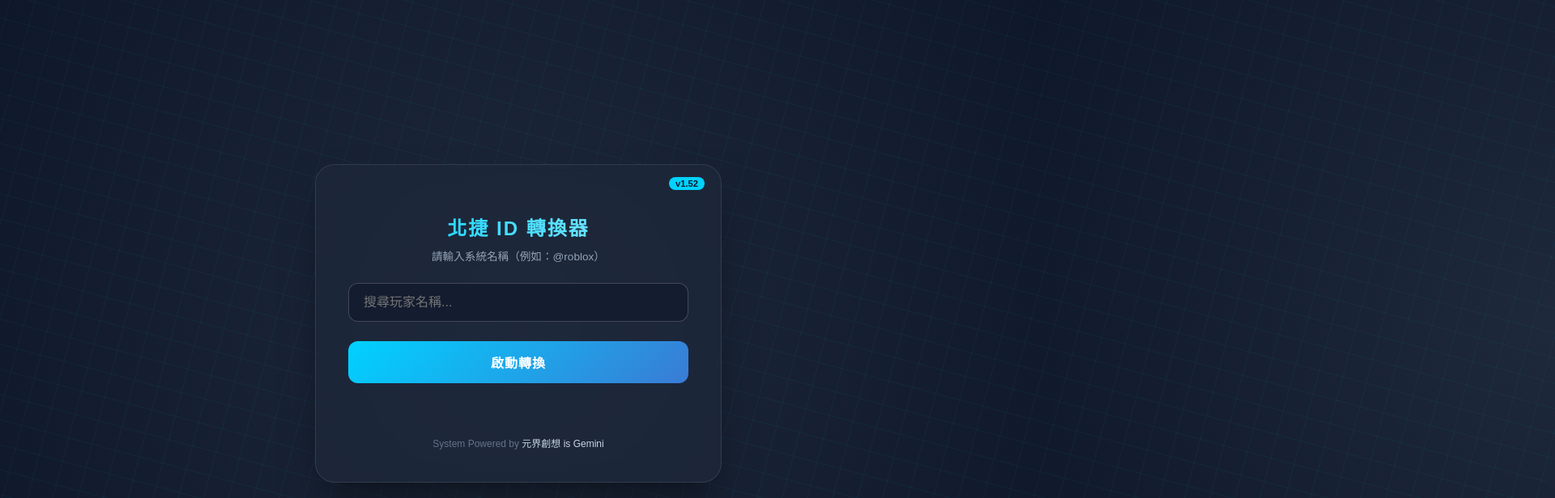
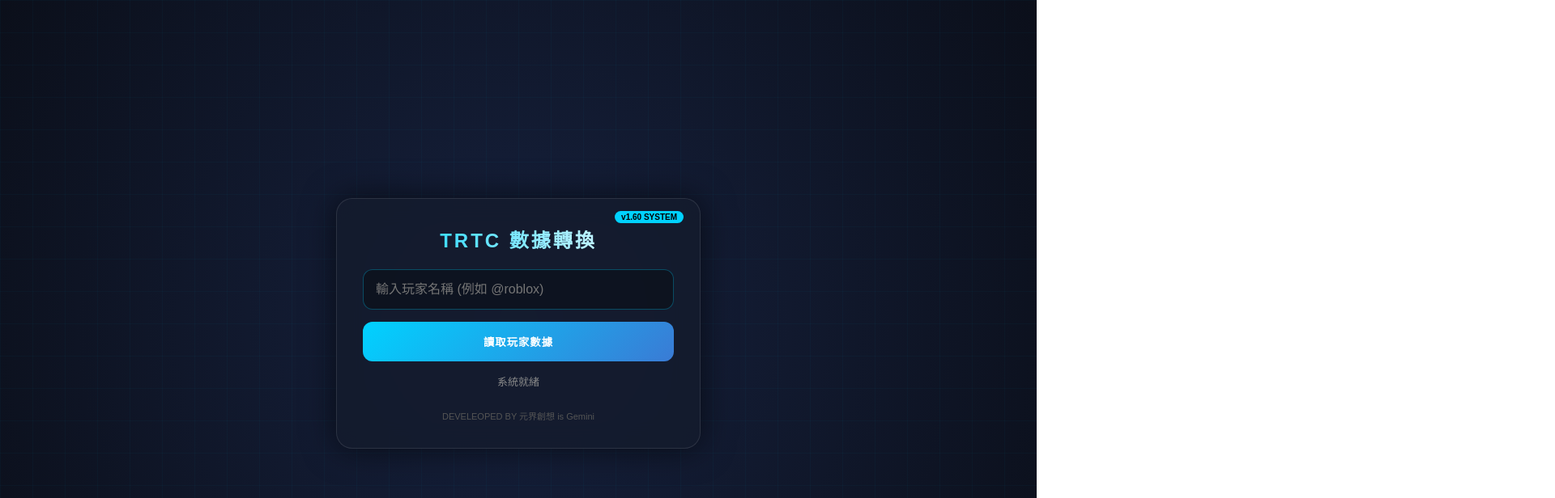
Before and after one commit to mv-org-tw/Roblox-ID, a plain HTML site: page index.html in a window 1280 px wide. Shown: the top 616 px of the page at 81% size, 1920 px wide, since content can reach past the window. Drawn offline with Linux system fonts and the light colour scheme.

Commit message:
Update index.html for version 1.60 enhancements

```diff
--- a/index.html
+++ b/index.html
@@ -3,275 +3,244 @@
 <head>
     <meta charset="UTF-8">
     <meta name="viewport" content="width=device-width, initial-scale=1.0">
-    <title>北捷模擬器轉換器 v1.52</title>
+    <title>，Roblox [user] to [ID] 轉換器 v1.60</title>
     <style>
         :root {
             --primary: #00d2ff;
             --secondary: #3a7bd5;
-            --bg: #0f172a;
-            --card-bg: rgba(30, 41, 59, 0.7);
+            --bg: #0b0f1a;
+            --card-bg: rgba(20, 28, 45, 0.85);
+            --accent: #4ade80;
         }
+
+        * { box-sizing: border-box; }
 
         body {
             margin: 0;
             padding: 0;
             font-family: 'PingFang TC', 'Microsoft JhengHei', sans-serif;
-            background: radial-gradient(circle at center, #1e293b 0%, #0f172a 100%);
+            background: radial-gradient(circle at center, #16213e 0%, #0b0f1a 100%);
             color: white;
             display: flex;
             justify-content: center;
             align-items: center;
-            height: 100vh;
-            overflow: hidden;
+            min-height: 100vh;
+            overflow-x: hidden;
         }
 
-        /* 科技感背景裝飾 */
-        body::before {
-            content: "";
-            position: absolute;
-            width: 200%;
-            height: 200%;
-            background-image: linear-gradient(rgba(0, 210, 255, 0.05) 1px, transparent 1px),
-                              linear-gradient(90deg, rgba(0, 210, 255, 0.05) 1px, transparent 1px);
-            background-size: 30px 30px;
-            transform: rotate(15deg);
+        /* 科技背景 */
+        .grid-bg {
+            position: fixed;
+            top: 0; left: 0; width: 100%; height: 100%;
+            background-image: linear-gradient(rgba(0, 210, 255, 0.03) 1px, transparent 1px),
+                              linear-gradient(90deg, rgba(0, 210, 255, 0.03) 1px, transparent 1px);
+            background-size: 40px 40px;
             z-index: -1;
         }
 
         .card {
             background: var(--card-bg);
-            backdrop-filter: blur(12px);
+            backdrop-filter: blur(15px);
             border: 1px solid rgba(255, 255, 255, 0.1);
-            padding: 2.5rem;
-            border-radius: 24px;
-            box-shadow: 0 25px 50px -12px rgba(0, 0, 0, 0.5);
-            width: 90%;
-            max-width: 420px;
+            padding: 2rem;
+            border-radius: 20px;
+            box-shadow: 0 0 40px rgba(0, 0, 0, 0.6);
+            width: 95%; /* 自動調整大小關鍵 */
+            max-width: 450px;
             text-align: center;
             position: relative;
+            transition: all 0.3s ease;
         }
 
         .version-badge {
             position: absolute;
-            top: 15px;
-            right: 20px;
-            font-size: 0.7rem;
+            top: 15px; right: 20px;
+            font-size: 10px;
             background: var(--primary);
-            color: #0f172a;
+            color: #000;
             padding: 2px 8px;
-            border-radius: 10px;
+            border-radius: 20px;
             font-weight: bold;
         }
 
         h2 {
-            margin-bottom: 0.5rem;
-            letter-spacing: 2px;
-            background: linear-gradient(to right, #00d2ff, #91eaff);
+            margin: 0 0 20px 0;
+            letter-spacing: 3px;
+            background: linear-gradient(to right, #00d2ff, #fff);
             -webkit-background-clip: text;
             -webkit-text-fill-color: transparent;
+            font-size: 1.5rem;
         }
 
-        .hint {
-            font-size: 0.85rem;
-            color: #94a3b8;
-            margin-bottom: 1.5rem;
-        }
-
-        .input-group {
-            position: relative;
-            margin-bottom: 1.5rem;
-        }
-
-        input {
+        /* 輸入框設計 */
+        .input-box {
             width: 100%;
-            padding: 14px 18px;
-            background: rgba(15, 23, 42, 0.6);
-            border: 1px solid rgba(255, 255, 255, 0.2);
+            padding: 15px;
+            background: rgba(0, 0, 0, 0.3);
+            border: 1px solid rgba(0, 210, 255, 0.3);
             border-radius: 12px;
             color: white;
             font-size: 16px;
-            box-sizing: border-box;
-            transition: all 0.3s;
+            margin-bottom: 15px;
+            transition: 0.3s;
         }
 
-        input:focus {
+        .input-box:focus {
             border-color: var(--primary);
-            box-shadow: 0 0 15px rgba(0, 210, 255, 0.3);
+            box-shadow: 0 0 10px rgba(0, 210, 255, 0.3);
             outline: none;
         }
 
         button {
             width: 100%;
-            padding: 14px;
+            padding: 15px;
             background: linear-gradient(135deg, var(--primary), var(--secondary));
             color: white;
             border: none;
             border-radius: 12px;
-            font-size: 16px;
             font-weight: bold;
             cursor: pointer;
-            transition: transform 0.2s, box-shadow 0.2s;
-            text-transform: uppercase;
+            transition: 0.2s;
             letter-spacing: 1px;
         }
 
-        button:hover {
-            transform: translateY(-2px);
-            box-shadow: 0 10px 20px rgba(0, 210, 255, 0.4);
-        }
+        button:hover { transform: scale(1.02); filter: brightness(1.1); }
 
-        button:active { transform: translateY(0); }
-
+        /* 結果區動畫 */
         #result-area {
             margin-top: 25px;
             display: none;
-            padding: 20px;
-            background: rgba(255, 255, 255, 0.05);
-            border-radius: 16px;
-            border-left: 4px solid var(--primary);
-            animation: fadeIn 0.5s ease-out;
+            animation: slideUp 0.4s ease-out forwards;
         }
 
-        @keyframes fadeIn {
-            from { opacity: 0; transform: translateY(10px); }
+        @keyframes slideUp {
+            from { opacity: 0; transform: translateY(20px); }
             to { opacity: 1; transform: translateY(0); }
         }
 
-        .id-display {
-            font-size: 32px;
+        /* 人偶圖片樣式 */
+        .avatar-container {
+            width: 120px;
+            height: 120px;
+            margin: 0 auto 15px;
+            background: rgba(255, 255, 255, 0.05);
+            border-radius: 50%;
+            border: 2px solid var(--primary);
+            overflow: hidden;
+            box-shadow: 0 0 20px rgba(0, 210, 255, 0.2);
+        }
+
+        #avatar-img {
+            width: 100%;
+            height: 100%;
+            object-fit: cover;
+        }
+
+        .id-text {
+            font-size: 28px;
             font-family: 'Courier New', monospace;
-            font-weight: bold;
             color: var(--primary);
-            margin: 10px 0;
+            text-shadow: 0 0 8px rgba(0, 210, 255, 0.4);
+            margin: 5px 0;
             display: block;
-            text-shadow: 0 0 10px rgba(0, 210, 255, 0.5);
         }
 
         .status-msg {
             font-size: 13px;
+            color: #888;
             margin-top: 15px;
-            min-height: 20px;
-            color: #94a3b8;
         }
 
-        .copy-btn {
-            background: transparent;
-            border: 1px solid var(--primary);
-            color: var(--primary);
-            font-size: 14px;
-            margin-top: 10px;
-        }
-
-        .copy-btn:hover {
-            background: var(--primary);
-            color: #0f172a;
-        }
-
-        footer {
-            margin-top: 30px;
-            font-size: 0.75rem;
-            color: #64748b;
-        }
+        footer { margin-top: 25px; font-size: 11px; color: #555; }
     </style>
 </head>
 <body>
 
+<div class="grid-bg"></div>
+
 <div class="card">
-    <div class="version-badge">v1.52</div>
-    <h2>北捷 ID 轉換器</h2>
-    <div class="hint">請輸入系統名稱（例如：@roblox）</div>
+    <div class="version-badge">v1.60 SYSTEM</div>
+    <h2>TRTC 數據轉換</h2>
 
-    <div class="input-group">
-        <input type="text" id="username" placeholder="搜尋玩家名稱..." spellcheck="false">
+    <input type="text" id="username" class="input-box" placeholder="輸入玩家名稱 (例如 @roblox)" spellcheck="false">
+    <button onclick="lookup()" id="search-btn">讀取玩家數據</button>
+
+    <div id="result-area">
+        <div class="avatar-container">
+            <img id="avatar-img" src="" alt="Avatar">
+        </div>
+        <div id="user-display" style="font-size: 14px; color: #aaa;"></div>
+        <span id="id-value" class="id-text">----</span>
+        <button style="background: transparent; border: 1px solid var(--accent); color: var(--accent); margin-top: 10px;" onclick="copyId()">複製 ID</button>
     </div>
 
-    <button onclick="lookup()" id="search-btn">啟動轉換</button>
-
-    <div id="result-area">
-        <div id="user-display" style="font-size: 14px; color: #94a3b8; margin-bottom: 5px;"></div>
-        <span id="id-value" class="id-display">----</span>
-        <button class="copy-btn" onclick="copyId()" id="copy-btn">複製 ID 序列</button>
-    </div>
-
-    <div id="status" class="status-msg"></div>
+    <div id="status" class="status-msg">系統就緒</div>
 
     <footer>
-        System Powered by <span style="color: #cbd5e1;">元界創想 is Gemini</span>
+        DEVELEOPED BY 元界創想 is Gemini
     </footer>
 </div>
 
 <script>
-    // ⚠️ 請填入你剛剛測試成功的 GAS 網址
     const SCRIPT_URL = "https://script.google.com/macros/s/AKfycbxvfhmjSroMeuHxcZpvZ9RG-DYVgQKZBZ6j0WWA1Gqgmq3Jt7VPuSqTrzm_BoWjmVmHsw/exec";
 
     async function lookup() {
-        const input = document.getElementById('username');
-        let username = input.value.trim().replace('@', '');
+        const username = document.getElementById('username').value.trim().replace('@', '');
+        const status = document.getElementById('status');
+        const resArea = document.getElementById('result-area');
         const btn = document.getElementById('search-btn');
-        const status = document.getElementById('status');
-        const resultArea = document.getElementById('result-area');
 
-        if (!username) {
-            status.innerText = "❌ 系統錯誤：請輸入有效名稱";
-            status.style.color = "#fb7185";
-            return;
-        }
+        if (!username) return;
 
-        // UI 鎖定狀態
+        // UI 初始化
         btn.disabled = true;
-        btn.innerText = "正在同步數據...";
-        status.innerText = "🛰️ 正在經由 Google 安全鏈接通訊...";
-        status.style.color = "#94a3b8";
-        resultArea.style.display = 'none';
+        btn.innerText = "連線中...";
+        status.innerText = "📡 正在向 Roblox 請求核心數據...";
+        resArea.style.display = 'none';
 
         try {
+            // 1. 取得玩家 ID (透過你的 GAS)
             const response = await fetch(SCRIPT_URL, {
                 method: 'POST',
                 body: JSON.stringify({ username: username })
             });
-
             const data = await response.json();
 
             if (data && data.data && data.data.length > 0) {
                 const user = data.data[0];
-                document.getElementById('id-value').innerText = user.id;
-                document.getElementById('user-display').innerText = `找到數據：${user.displayName} (@${user.name})`;
-                resultArea.style.display = 'block';
+                const userId = user.id;
+
+                // 2. 取得玩家人偶圖片 (使用 Roblox 官方 Thumbnail API)
+                // 不需要經過 GAS，因為這是 GET 請求且支援跨域
+                const thumbUrl = `https://thumbnails.roblox.com/v1/users/avatar-bust?userIds=${userId}&size=150x150&format=Png&isCircular=true`;
+                const thumbRes = await fetch(thumbUrl);
+                const thumbData = await thumbRes.json();
+
+                if (thumbData.data && thumbData.data.length > 0) {
+                    document.getElementById('avatar-img').src = thumbData.data[0].imageUrl;
+                }
+
+                // 3. 顯示結果
+                document.getElementById('id-value').innerText = userId;
+                document.getElementById('user-display').innerText = `${user.displayName} (@${user.name})`;
+                resArea.style.display = 'block';
                 status.innerText = "✅ 數據同步完成";
-                status.style.color = "#4ade80";
             } else {
-                status.innerText = "❌ 警告：找不到該玩家數據";
-                status.style.color = "#fb7185";
+                status.innerText = "❌ 錯誤：找不到該玩家";
             }
         } catch (err) {
-            status.innerText = "⚠️ 攔截：遠端伺服器通訊失敗";
-            status.style.color = "#fb7185";
+            status.innerText = "⚠️ 通訊攔截：請檢查後端狀態";
         } finally {
             btn.disabled = false;
-            btn.innerText = "啟動轉換";
+            btn.innerText = "讀取玩家數據";
         }
     }
 
-    async function copyId() {
-        const idText = document.getElementById('id-value').innerText;
-        const btn = document.getElementById('copy-btn');
-
-        try {
-            await navigator.clipboard.writeText(idText);
-            const originalText = btn.innerText;
-            btn.innerText = "序列已寫入剪貼簿";
-            setTimeout(() => btn.innerText = originalText, 2000);
-        } catch (err) {
-            // 備用方案
-            const temp = document.createElement("input");
-            temp.value = idText;
-            document.body.appendChild(temp);
-            temp.select();
-            document.execCommand("copy");
-            document.body.removeChild(temp);
-            btn.innerText = "序列已寫入剪貼簿";
-            setTimeout(() => btn.innerText = "複製 ID 序列", 2000);
-        }
+    function copyId() {
+        const id = document.getElementById('id-value').innerText;
+        navigator.clipboard.writeText(id).then(() => {
+            alert("ID 已複製到剪貼簿！");
+        });
     }
 </script>
 
```
